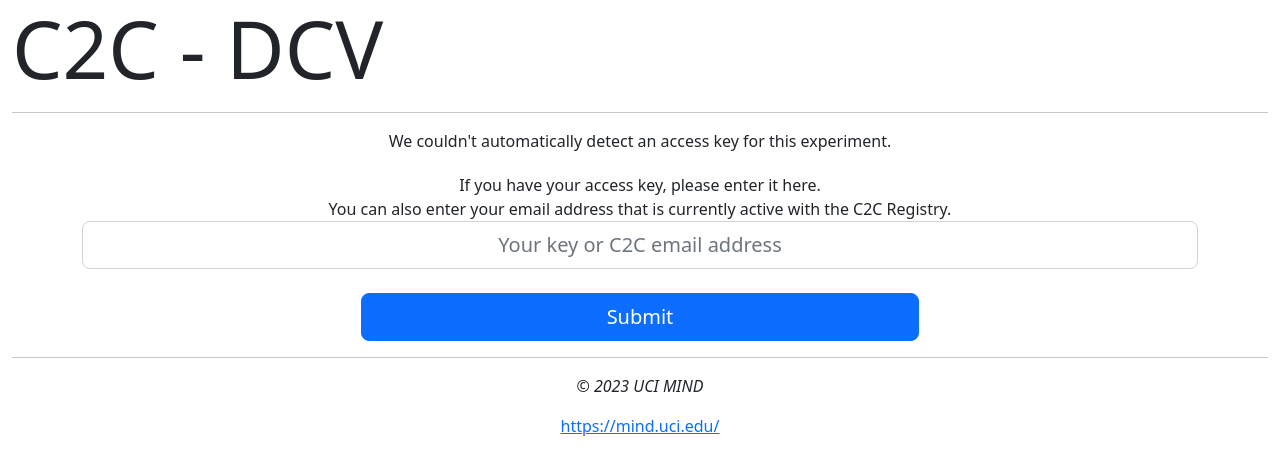
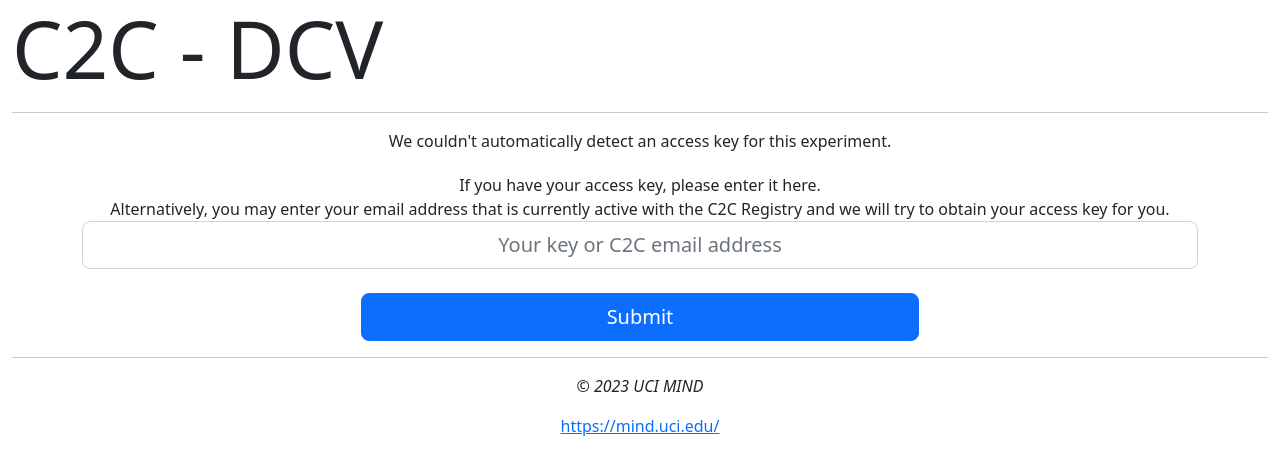
Before and after one commit to iankuys/c2c_survey_app, a Flask app: page /c2c-retention-dce/ in a window 1280 px wide. Shown: the top 461 px of the page. Run offline with Flask 2, Linux system fonts and the light colour scheme; some libraries are stand-ins or nearby versions.

Commit message:
Adjust landing page text

```diff
--- a/templates/index.html
+++ b/templates/index.html
@@ -11,7 +11,8 @@
     {% else %}<p class="pb-1">We couldn't automatically detect an access key for this experiment.</p>
     <form action="{{ url_for('main_blueprint.check') }}" method="POST">
         <label for="key">If you have your access key, please enter it here.<br />
-            You can also enter your email address that is currently active with the C2C Registry.</label><br />
+            Alternatively, you may enter your email address that is currently active with the C2C
+            Registry and we will try to obtain your access key for you.</label><br />
         <div class="input-group input-group-lg">
             <input type="text" class="form-control" style="text-align: center;" id="key" name="key"
                 placeholder="Your key or C2C email address">
```
